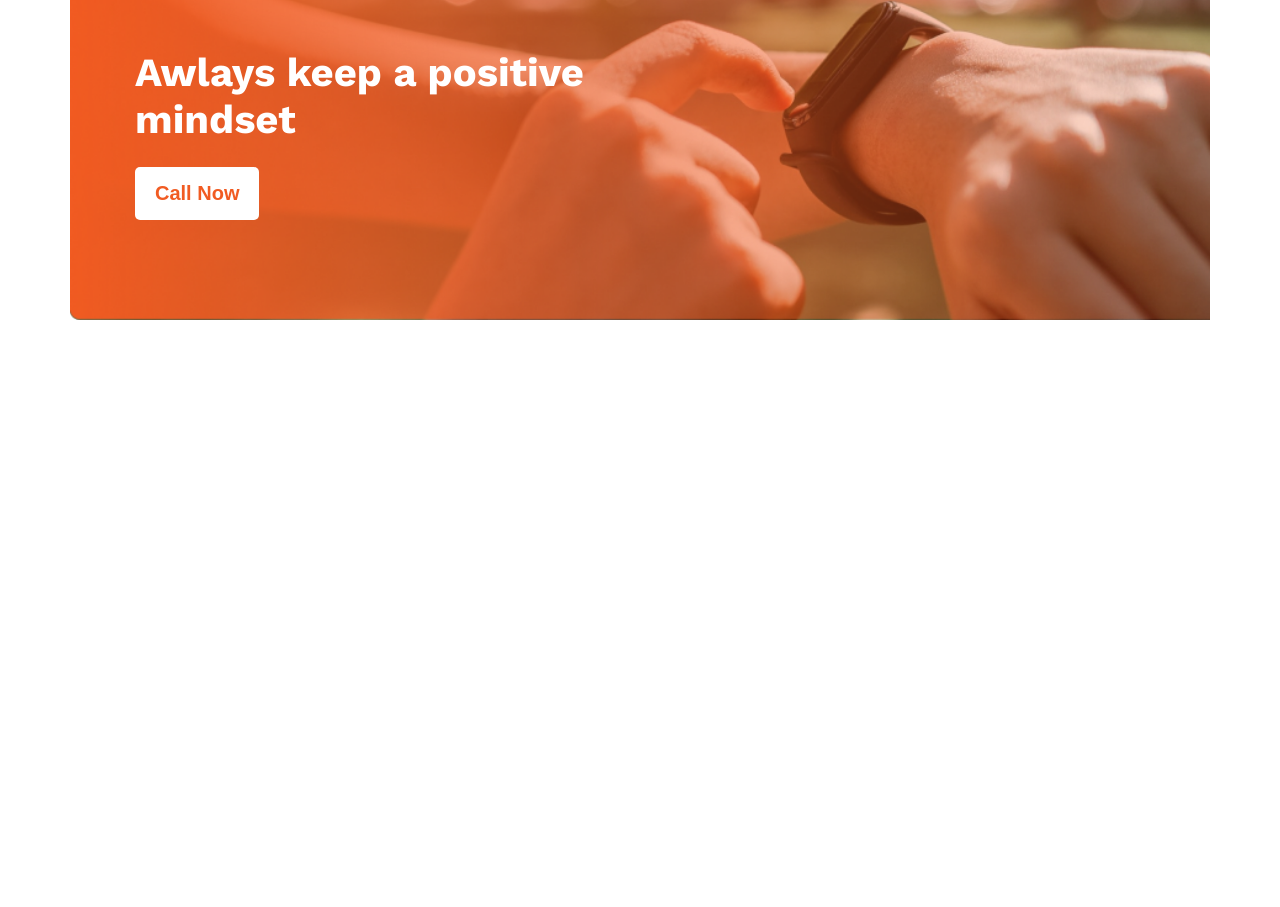
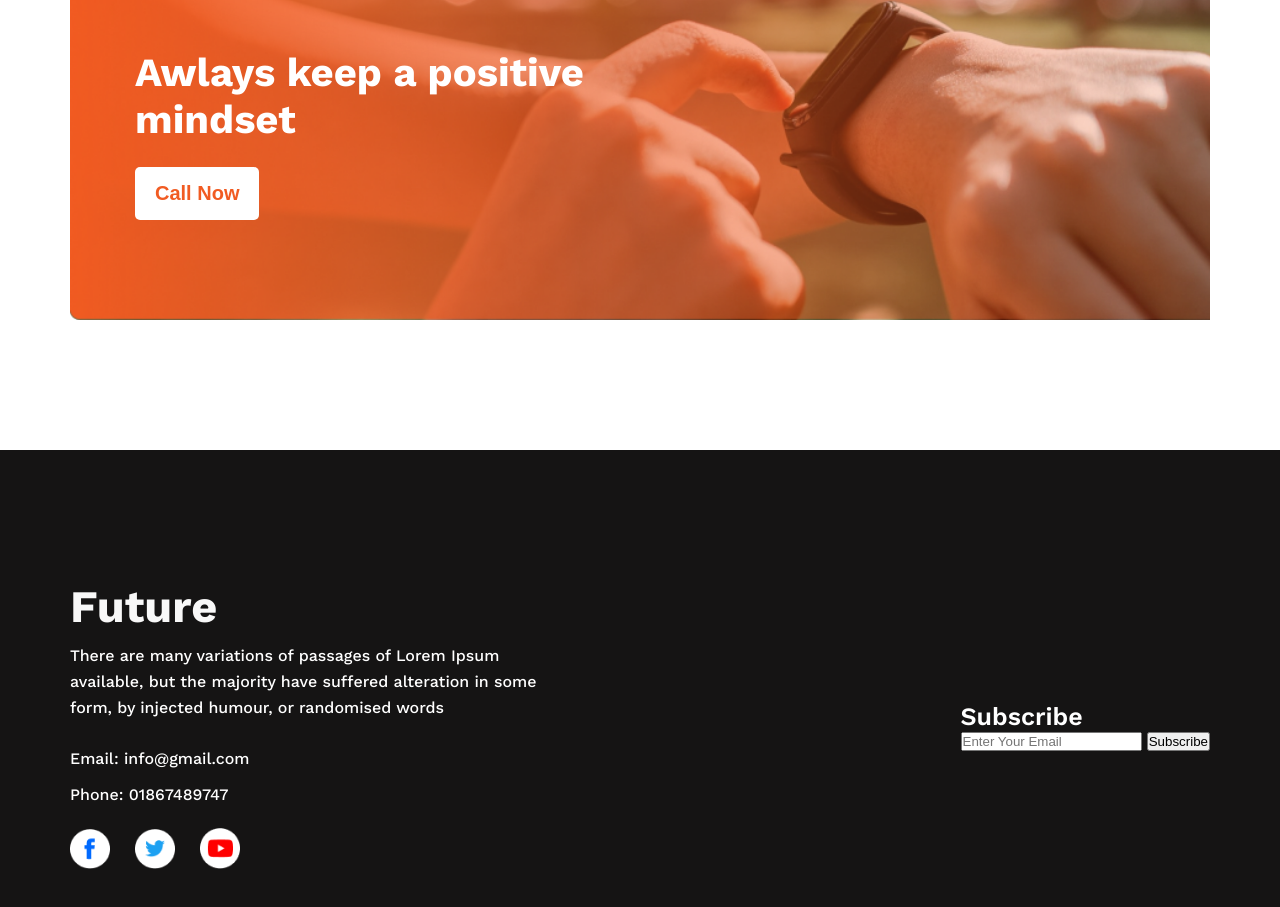
Before and after one commit to sabbir6230/new-year-new-me-practise, a plain HTML site: page index.html in a window 1280 px wide. Shown: the part 2110-3017 px from the top of the page. Before the commit the page ends 2560 px from the top, so only its background shows below. Drawn offline with nearby package versions, Linux system fonts and the light colour scheme.

Commit message:
added all file now

```diff
--- a/index.html
+++ b/index.html
@@ -80,7 +80,28 @@
     </main>
 
     <footer>
-
+        <div class="footer-container section-margin">
+            <div class="footer-column">
+                <h3 class="column-title">Future</h3>
+                <p class="column-description">
+                    There are many variations of passages of Lorem Ipsum available, but the majority have suffered alteration in some form, by injected humour, or randomised words
+                </p>
+                <h6 class="email">Email: info@gmail.com</h6>
+                <h6 class="phone">Phone: 01867489747</h6>
+                <div class="social-icon">
+                    <a href=""><img src="./images/icons/fb.png" alt=""></a>
+                    <a href=""><img src="./images/icons/twitter.png" alt=""></a>
+                    <a href=""><img src="./images/icons/youtube.png" alt=""></a>
+                </div>
+            </div>
+            <div class="footer-column">
+                <div class="subscribe">
+                    <h3 class="subscribe-title">Subscribe</h3>
+                    <input type="email" name="" id="" placeholder="Enter Your Email">
+                    <input calss="btn-subs" type="submit" value="Subscribe">
+                </div>
+            </div>
+        </div>
     </footer>
 </body>
 
--- a/styles/newyearme.css
+++ b/styles/newyearme.css
@@ -165,3 +165,54 @@ header {
     font-weight: 600;
     margin-top: 24px;
 }
+
+/* footer section */
+footer {
+    background: #151414;
+    padding: 130px 0;
+}
+
+.footer-container {
+    display: flex;
+    align-items: center;
+    justify-content: space-between;
+}
+
+.column-title {
+    color: #F8F8F8;
+    font-size: 45px;
+    font-weight: 700;
+}
+
+.column-description {
+    width: 500px;
+    color: #FFF;
+    font-size: 16px;
+    font-weight: 400;
+    line-height: 26px;
+    margin: 10px 0 25px 0;
+}
+
+.email,
+.phone {
+    color: #FFF;
+    font-size: 16px;
+    font-weight: 400;
+    line-height: 26px;
+    margin-bottom: 10px;
+}
+
+.social-icon img {
+    margin: 10px 20px 0 0;
+    width: 40px;
+}
+
+.social-icon a {
+    text-decoration: none;
+}
+
+.subscribe-title {
+    color: #FFF;
+    font-size: 25px;
+    font-weight: 600;
+}
```
